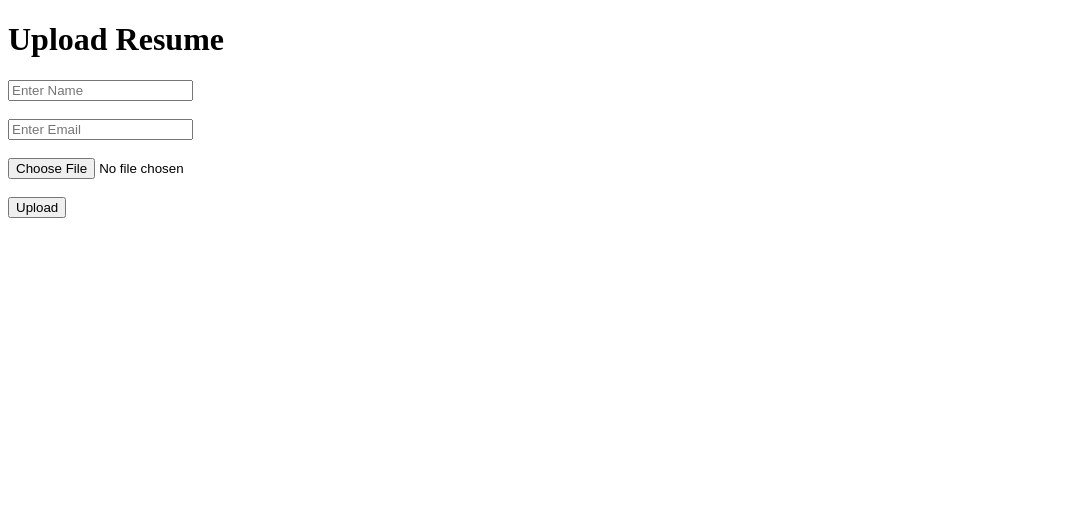
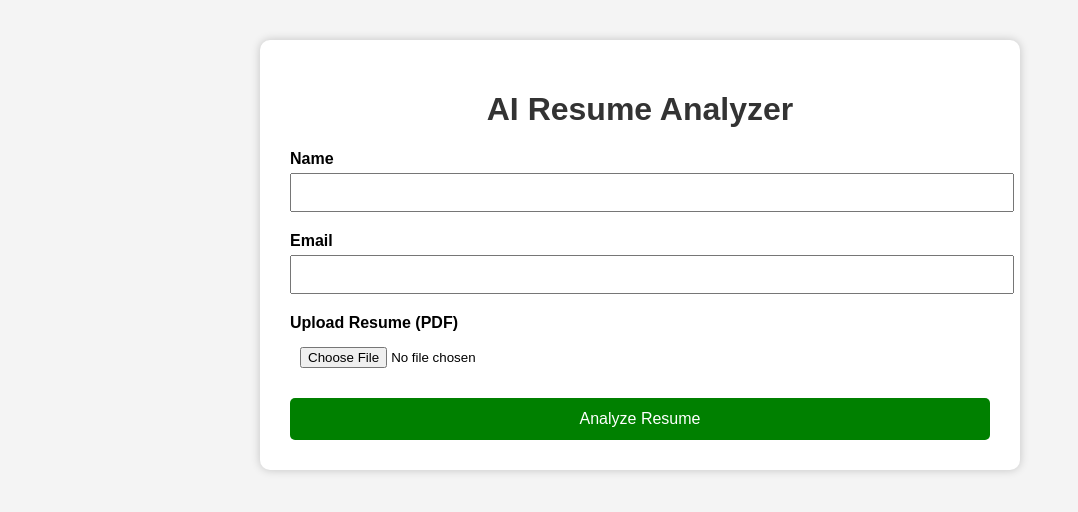
Before and after one commit to bhanu-developer5161/AI-RESUME-ANALZER, a Django app: page / in a window 1280 px wide. Shown: the top 512 px of the page, without its empty margins (0-1078 px from the left). Run offline with Django 5.2, Linux system fonts and the light colour scheme.

Commit message:
Day 07 - Added ATS score calculation and updated UI

```diff
--- a/analyzer/views.py
+++ b/analyzer/views.py
@@ -1,42 +1,59 @@
 from django.shortcuts import render
 from .models import Resume
-from .utils import extract_pdf_text, extract_skills, calculate_score
+from .utils import (
+    extract_pdf_text,
+    extract_skills,
+    calculate_score,
+    find_missing_skills,
+)
 
 
 def upload_resume(request):
     if request.method == "POST":
 
-        name = request.POST["name"]
-        email = request.POST["email"]
-        resume_file = request.FILES["resume_file"]
+        # Get form data
+        name = request.POST.get("name")
+        email = request.POST.get("email")
+        resume_file = request.FILES.get("resume_file")
 
-        # Extract text
+        # Extract text from PDF
         extracted_text = extract_pdf_text(resume_file)
 
         # Detect skills
         skills = extract_skills(extracted_text)
 
-        # Calculate score
-        score = calculate_score(skills)
+        # Find missing skills
+        missing_skills = find_missing_skills(skills)
 
-        # 👇 Add these debug prints here
-        print("Extracted Text:")
-        print(extracted_text)
+        # Calculate ATS Score
+        score = calculate_score(
+            extracted_text,
+            skills,
+            name,
+            email
+        )
 
-        print("Detected Skills:")
-        print(skills)
-
-        print("Score:")
-        print(score)
-
-        # Save to database
+        # Save resume details
         Resume.objects.create(
             name=name,
             email=email,
             resume_file=resume_file,
             extracted_text=extracted_text,
             skills=", ".join(skills),
+            missing_skills=", ".join(missing_skills),
             score=score,
         )
 
+        # Send data to template
+        context = {
+            "success": True,
+            "name": name,
+            "email": email,
+            "skills": skills,
+            "missing_skills": missing_skills,
+            "score": score,
+        }
+
+        return render(request, "upload.html", context)
+
     return render(request, "upload.html")
--- a/templates/upload.html
+++ b/templates/upload.html
@@ -1,36 +1,164 @@
 <!DOCTYPE html>
-<html>
+<html lang="en">
+<head>
+    <meta charset="UTF-8">
+    <meta name="viewport" content="width=device-width, initial-scale=1.0">
+    <title>AI Resume Analyzer</title>
 
-<head>
-    <title>AI Resume Analyzer</title>
+    <style>
+        body{
+            font-family: Arial, sans-serif;
+            background:#f4f4f4;
+            margin:40px;
+        }
+
+        .container{
+            width:700px;
+            margin:auto;
+            background:white;
+            padding:30px;
+            border-radius:10px;
+            box-shadow:0 0 10px rgba(0,0,0,0.2);
+        }
+
+        h1{
+            text-align:center;
+            color:#333;
+        }
+
+        label{
+            font-weight:bold;
+        }
+
+        input{
+            width:100%;
+            padding:10px;
+            margin-top:5px;
+            margin-bottom:20px;
+        }
+
+        button{
+            background:green;
+            color:white;
+            padding:12px 20px;
+            border:none;
+            border-radius:5px;
+            cursor:pointer;
+            width:100%;
+            font-size:16px;
+        }
+
+        button:hover{
+            background:darkgreen;
+        }
+
+        .result{
+            margin-top:30px;
+            padding:20px;
+            border:1px solid #ddd;
+            background:#f9f9f9;
+            border-radius:10px;
+        }
+
+        .result h2{
+            color:green;
+        }
+
+        .score{
+            font-size:24px;
+            color:blue;
+            font-weight:bold;
+        }
+    </style>
+
 </head>
 
 <body>
 
-<h1>Upload Resume</h1>
+<div class="container">
+
+<h1>AI Resume Analyzer</h1>
 
 <form method="POST" enctype="multipart/form-data">
 
 {% csrf_token %}
 
-<input type="text" name="name" placeholder="Enter Name">
+<label>Name</label>
 
-<br><br>
+<input
+type="text"
+name="name"
+required>
 
-<input type="email" name="email" placeholder="Enter Email">
+<label>Email</label>
 
-<br><br>
+<input
+type="email"
+name="email"
+required>
 
-<input type="file" name="resume_file">
+<label>Upload Resume (PDF)</label>
 
-<br><br>
+<input
+type="file"
+name="resume_file"
+accept=".pdf"
+required>
 
 <button type="submit">
-Upload
+Analyze Resume
 </button>
 
 </form>
 
+
+{% if success %}
+
+<div class="result">
+
+<h2>Resume Analysis Result</h2>
+
+<p><strong>Name:</strong> {{ name }}</p>
+
+<p><strong>Email:</strong> {{ email }}</p>
+
+<hr>
+
+<h3>Detected Skills</h3>
+
+<ul>
+{% for skill in skills %}
+<li>{{ skill }}</li>
+{% empty %}
+<li>No skills detected.</li>
+{% endfor %}
+</ul>
+
+<hr>
+
+<h3>Missing Skills</h3>
+
+<ul>
+{% for skill in missing_skills %}
+<li>{{ skill }}</li>
+{% empty %}
+<li>No missing skills.</li>
+{% endfor %}
+</ul>
+
+<hr>
+
+<h3>ATS Resume Score</h3>
+
+<p class="score">
+{{ score }}/100
+</p>
+
+</div>
+
+{% endif %}
+
+</div>
+
 </body>
-
 </html>
```
Also changed, not shown: analyzer/utils.py (+54 -14 lines).
